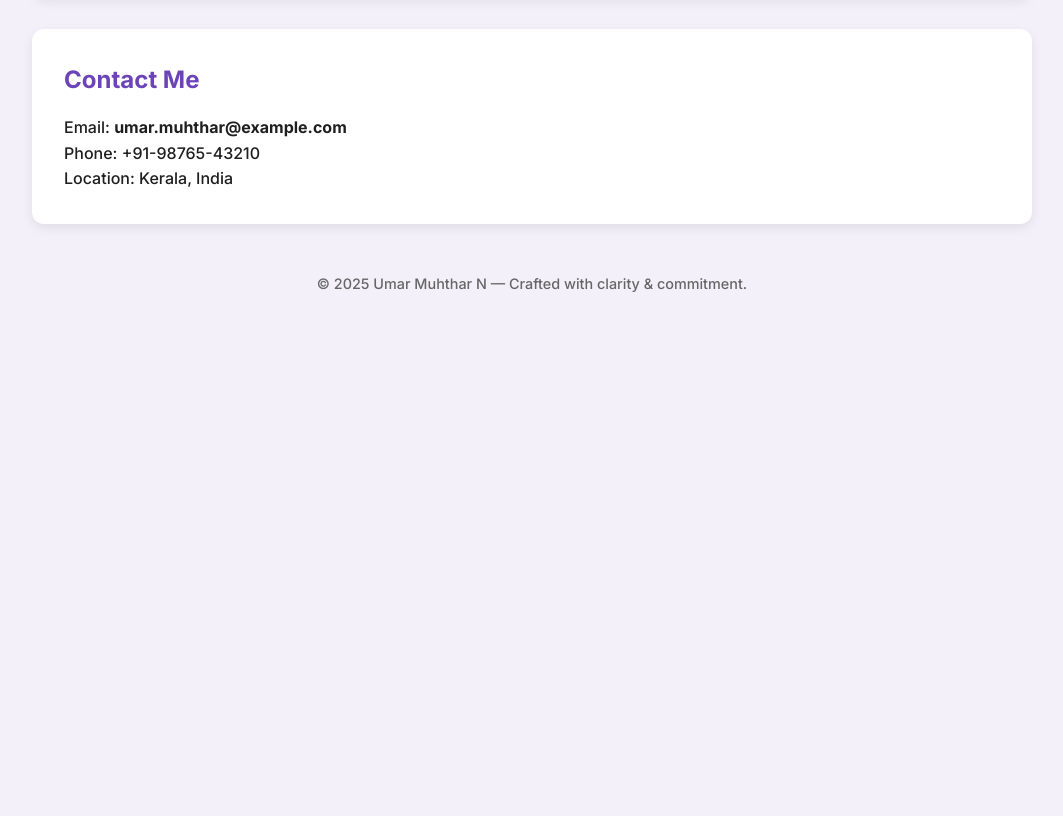
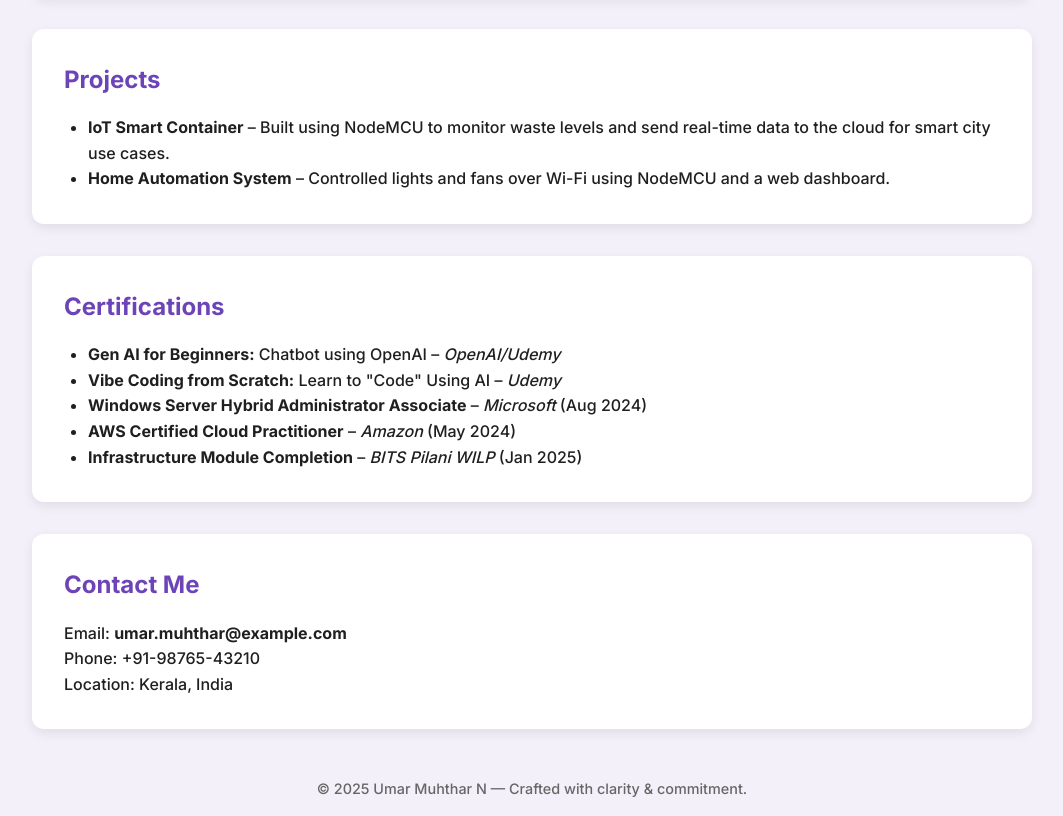
Before and after one commit to UMAR-MUHTHAR/umar-muhthar.github.io, a plain HTML site: page index.html in a window 1280 px wide. Shown: the part 1290-2106 px from the top of the page, without its empty margins (108-1171 px from the left). Before the commit the page ends 1601 px from the top, so only its background shows below. Drawn offline with Linux system fonts and the light colour scheme.

Commit message:
Update index.html

```diff
--- a/index.html
+++ b/index.html
@@ -175,7 +175,7 @@
   <section class="section">
     <h3>Education</h3>
     <div class="education-card">
-      <img src="calicut.jpg" alt="Calicut University" />
+      <img src="calicut.png" alt="Calicut University" />
       <div>
         <strong>B.Sc Electronics</strong><br>
         Malabar College of Advanced Studies, Vengara<br>
@@ -205,6 +205,25 @@
   </section>
 
   <section class="section">
+    <h3>Projects</h3>
+    <ul>
+      <li><strong>IoT Smart Container</strong> – Built using NodeMCU to monitor waste levels and send real-time data to the cloud for smart city use cases.</li>
+      <li><strong>Home Automation System</strong> – Controlled lights and fans over Wi-Fi using NodeMCU and a web dashboard.</li>
+    </ul>
+  </section>
+
+  <section class="section">
+    <h3>Certifications</h3>
+    <ul>
+      <li><strong>Gen AI for Beginners:</strong> Chatbot using OpenAI – <em>OpenAI/Udemy</em></li>
+      <li><strong>Vibe Coding from Scratch:</strong> Learn to "Code" Using AI – <em>Udemy</em></li>
+      <li><strong>Windows Server Hybrid Administrator Associate</strong> – <em>Microsoft</em> (Aug 2024)</li>
+      <li><strong>AWS Certified Cloud Practitioner</strong> – <em>Amazon</em> (May 2024)</li>
+      <li><strong>Infrastructure Module Completion</strong> – <em>BITS Pilani WILP</em> (Jan 2025)</li>
+    </ul>
+  </section>
+
+  <section class="section">
     <h3>Contact Me</h3>
     <p>Email: <strong>umar.muhthar@example.com</strong></p>
     <p>Phone: +91-98765-43210</p>
```
